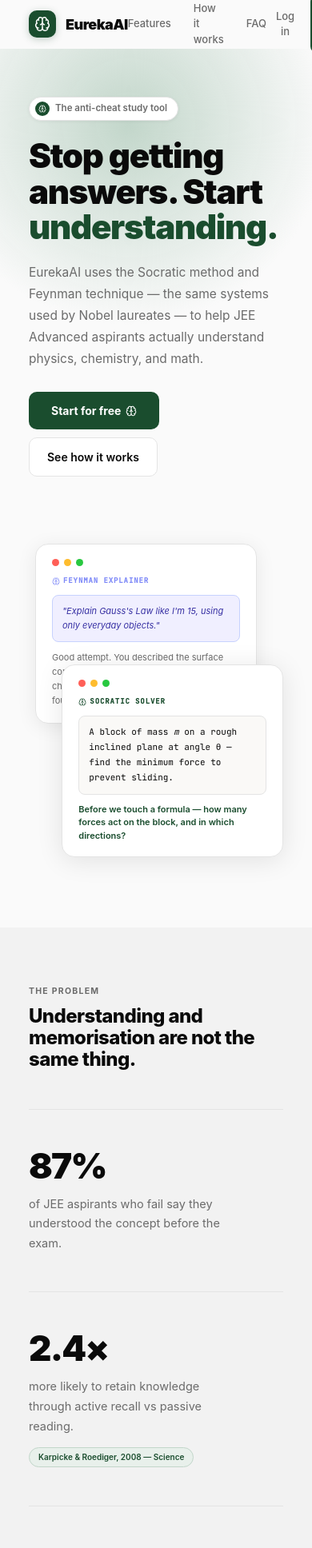
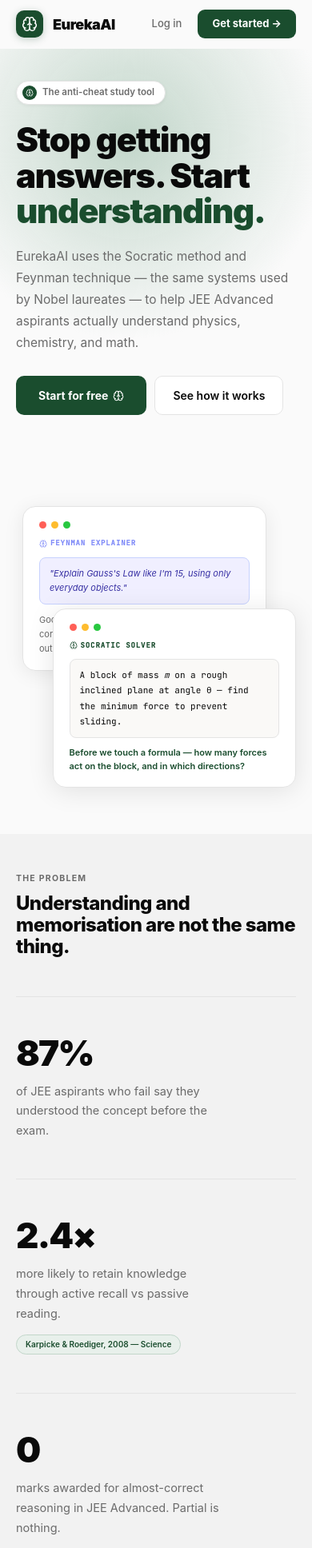
Before and after one commit to srin1k3th/eurekaAI, a Next.js app: page / in a window 390 px wide. Shown: the top 1936 px of the page at 80% size. Built offline with nearby package versions, Linux system fonts and the light colour scheme.

Commit message:
style: Optimize landing page responsiveness for mobile devices

```diff
--- a/src/app/page.jsx
+++ b/src/app/page.jsx
@@ -349,9 +349,22 @@
           .bento-grid  { grid-template-columns: 1fr !important; grid-template-rows: auto !important; }
           .bento-grid > * { grid-column: 1 !important; grid-row: auto !important; }
           .steps-grid  { grid-template-columns: 1fr !important; }
-          .steps-grid > div { border-right: none !important; padding-left: 0 !important; padding-right: 0 !important; border-bottom: 1px solid ${T.border}; }
+          .steps-grid > div { border-right: none !important; padding-left: 0 !important; padding-right: 0 !important; border-bottom: 1px solid ${T.border}; padding-top: 32px; padding-bottom: 32px; }
+          .steps-grid > div:last-child { border-bottom: none !important; }
           .stats-grid  { grid-template-columns: 1fr !important; }
-          .stats-grid > div { border-right: none !important; padding-left: 0 !important; padding-right: 0 !important; border-bottom: 1px solid ${T.border}; }
+          .stats-grid > div { border-right: none !important; padding-left: 0 !important; padding-right: 0 !important; border-bottom: 1px solid ${T.border}; padding-top: 32px; padding-bottom: 32px; }
+          .stats-grid > div:last-child { border-bottom: none !important; }
+
+          /* Layout padding */
+          .nav-container { padding: 0 20px !important; }
+          .nav-links { display: none !important; }
+          .section-hero { padding: 40px 20px 50px !important; }
+          .section-std { padding: 48px 20px !important; }
+
+          /* Cards & Heights */
+          .hero-right-box { height: auto !important; min-height: 380px !important; margin-top: 30px; }
+          .feynman-card { flex-direction: column !important; }
+          .feynman-gif { width: 100% !important; }
         }
       `}</style>
 
@@ -364,7 +377,7 @@
         borderBottom: scrolled ? `1px solid ${T.border}` : "1px solid transparent",
         transition: "all .3s cubic-bezier(.22,1,.36,1)",
       }}>
-        <div style={{ maxWidth: 1120, margin: "0 auto", padding: "0 36px", height: 60, display: "flex", alignItems: "center", justifyContent: "space-between" }}>
+        <div className="nav-container" style={{ maxWidth: 1120, margin: "0 auto", padding: "0 36px", height: 60, display: "flex", alignItems: "center", justifyContent: "space-between" }}>
           <div style={{ display: "flex", alignItems: "center", gap: 12 }}>
             <div style={{ width: 34, height: 34, borderRadius: 10, background: T.accent, display: "flex", alignItems: "center", justifyContent: "center", transition: "transform .2s", cursor: "pointer", boxShadow: `0 2px 10px ${T.accent}40` }}
               onMouseEnter={e => e.currentTarget.style.transform = "rotate(12deg) scale(1.08)"}
@@ -374,7 +387,7 @@
             <span style={{ fontFamily: INTER, fontWeight: 900, fontSize: 18, letterSpacing: "-0.03em", color: T.text }}>EurekaAI</span>
           </div>
 
-          <div style={{ display: "flex", gap: 28, alignItems: "center" }}>
+          <div className="nav-links" style={{ display: "flex", gap: 28, alignItems: "center" }}>
             {[["#features", "Features"], ["#how-it-works", "How it works"], ["#faq", "FAQ"]].map(([href, label]) => (
               <a key={href} href={href} className="nl" style={{ fontSize: 13, fontWeight: 500, color: T.muted, fontFamily: INTER }}>{label}</a>
             ))}
@@ -396,7 +409,7 @@
       </nav>
 
       {/* ── HERO ──────────────────────────────────────────────────────────── */}
-      <section style={{ padding: "60px 36px 80px", position: "relative", overflow: "hidden" }}>
+      <section className="section-hero" style={{ padding: "60px 36px 80px", position: "relative", overflow: "hidden" }}>
         {/* Soft parallax blob */}
         <div ref={heroBlobRef} style={{
           position: "absolute", top: "-15%", right: "-8%", width: 520, height: 520,
@@ -442,7 +455,7 @@
           </div>
 
           {/* Hero right — mini feature preview cards */}
-          <div style={{ position: "relative", height: 420 }}>
+          <div className="hero-right-box" style={{ position: "relative", height: 420 }}>
             {/* Back card */}
             <div style={{
               position: "absolute", top: 20, left: 8, width: "87%",
@@ -483,7 +496,7 @@
       </section>
 
       {/* ── PROBLEM / STATS ────────────────────────────────────────────────── */}
-      <section style={{ background: T.bg2, padding: "72px 36px" }}>
+      <section className="section-std" style={{ background: T.bg2, padding: "72px 36px" }}>
         <div style={{ maxWidth: 1120, margin: "0 auto" }}>
           <div className="reveal" style={{ marginBottom: 48 }}>
             <p style={{ fontSize: 10.5, fontWeight: 700, letterSpacing: "0.12em", textTransform: "uppercase", color: T.muted, marginBottom: 10, fontFamily: INTER }}>The problem</p>
@@ -509,7 +522,7 @@
       </section>
 
       {/* ── BENTO FEATURES SECTION ─────────────────────────────────────────── */}
-      <section id="features" style={{ background: T.dk, padding: "88px 36px" }}>
+      <section id="features" className="section-std" style={{ background: T.dk, padding: "88px 36px" }}>
         <div style={{ maxWidth: 1120, margin: "0 auto" }}>
           <div className="reveal" style={{ marginBottom: 56, textAlign: "center" }}>
             <p style={{ fontSize: 10.5, fontWeight: 700, letterSpacing: "0.12em", textTransform: "uppercase", color: "rgba(255,255,255,0.35)", marginBottom: 12, fontFamily: INTER }}>Everything you need</p>
@@ -547,7 +560,7 @@
             </BentoCard>
 
             {/* Feynman Explainer — wide top right */}
-            <BentoCard className="sc bento-hover" style={{ gridColumn: "2 / 4", gridRow: "1", flexDirection: "row", alignItems: "flex-start", gap: 24 }}>
+            <BentoCard className="sc bento-hover feynman-card" style={{ gridColumn: "2 / 4", gridRow: "1", flexDirection: "row", alignItems: "flex-start", gap: 24 }}>
               <div style={{ flex: 1, display: "flex", flexDirection: "column", gap: 14 }}>
                 <CardTag color="#818cf8">Feynman Explainer</CardTag>
                 <div>
@@ -559,7 +572,9 @@
                   </p>
                 </div>
               </div>
-              <GifPlaceholder label="Feynman · GIF" aspect="4/3" style={{ width: "46%", flexShrink: 0 }} />
+              <div className="feynman-gif" style={{ width: "46%", flexShrink: 0 }}>
+                <GifPlaceholder label="Feynman · GIF" aspect="4/3" style={{ width: "100%", height: "100%" }} />
+              </div>
             </BentoCard>
 
             {/* Mistake Journal */}
@@ -580,7 +595,7 @@
       </section>
 
       {/* ── HOW IT WORKS ──────────────────────────────────────────────────── */}
-      <section id="how-it-works" style={{ background: T.bg, padding: "72px 36px" }}>
+      <section id="how-it-works" className="section-std" style={{ background: T.bg, padding: "72px 36px" }}>
         <div style={{ maxWidth: 1120, margin: "0 auto" }}>
           <div className="reveal" style={{ marginBottom: 60 }}>
             <p style={{ fontSize: 10.5, fontWeight: 700, letterSpacing: "0.12em", textTransform: "uppercase", color: T.muted, marginBottom: 10, fontFamily: INTER }}>How it works</p>
```
